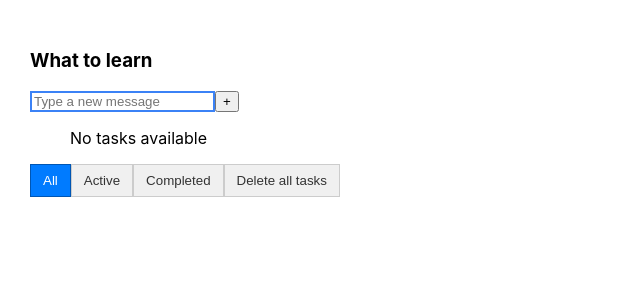
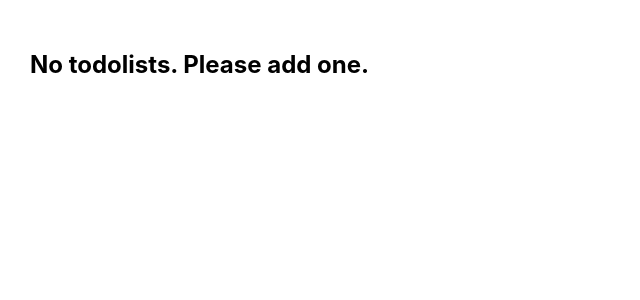
Before and after one commit to TatsianaKedrova/todolist-homework_project, a React (Vite) app: page / in a window 1280 px wide. Shown: the top 300 px of the page, without its empty margins (0-640 px from the left). Built offline with nearby package versions, Linux system fonts and the light colour scheme.

Commit message:
added nanoid instead of crypto; changed parent Component to accept todolist ids, used useShallow hook; refactored todolist types; corrected delete and add functions for todolists and tasks

```diff
--- a/package.json
+++ b/package.json
@@ -10,6 +10,7 @@
     "preview": "vite preview"
   },
   "dependencies": {
+    "nanoid": "^5.1.11",
     "react": "19.0.0",
     "react-dom": "19.0.0",
     "zustand": "^5.0.14"
--- a/src/App.tsx
+++ b/src/App.tsx
@@ -1,12 +1,21 @@
 import "./App.css";
 import { TodolistItem } from "./components/TodolistItem";
+import { useTodolistStore } from "./store.zustand/useTodolistStore";
+import { useShallow } from "zustand/react/shallow";
 
 export const App = () => {
+  const todolistIdsArray = useTodolistStore(
+    useShallow((state) => Object.keys(state.todolists)),
+  );
   return (
     <div className="app">
-      <TodolistItem
-        title="What to learn"
-      />
+      {todolistIdsArray.length === 0 ? (
+        <h2>No todolists. Please add one.</h2>
+      ) : (
+        todolistIdsArray.map((todolistId) => (
+          <TodolistItem title="What to learn" todolistId={todolistId} />
+        ))
+      )}
     </div>
   );
 };
--- a/src/components/FullInput.tsx
+++ b/src/components/FullInput.tsx
@@ -1,14 +1,20 @@
 import { useEffect, useMemo, useRef, useState } from "react";
 import TaskItem from "./TaskItem";
 import { useTodolistStore } from "../store.zustand/useTodolistStore";
-
-export const FullInput = () => {
+type FullInputProps = {
+  todolistId: string;
+};
+export const FullInput = ({ todolistId }: FullInputProps) => {
   let [title, setTitle] = useState<string>("");
   let [hasError, setHasError] = useState<boolean>(false);
   const inputRef = useRef<HTMLInputElement>(null);
   const timeoutRef = useRef<ReturnType<typeof setTimeout> | null>(null);
-  const tasks = useTodolistStore((state) => state.tasks);
-  const filter = useTodolistStore((state) => state.filter);
+  const tasks = useTodolistStore(
+    (state) => state.todolists[todolistId]?.tasks || [],
+  );
+  const filter = useTodolistStore(
+    (state) => state.todolists[todolistId]?.filter || "all",
+  );
   const addNewTask = useTodolistStore((state) => state.addNewTask);
   useEffect(() => {
     if (inputRef.current) {
--- a/src/components/TodolistItem.tsx
+++ b/src/components/TodolistItem.tsx
@@ -1,24 +1,24 @@
 import { useTodolistStore } from "../store.zustand/useTodolistStore";
-import { TodolistItemProps } from "../types.ts/Todolist.types";
 import { Button } from "./Button";
 import { FullInput } from "./FullInput";
 
-export const TodolistItem = ({ title }: TodolistItemProps) => {
+type TodolistItemProps = {
+  title: string;
+  todolistId: string;
+};
+
+export const TodolistItem = ({ title, todolistId }: TodolistItemProps) => {
   const deleteAllTasks = useTodolistStore((state) => state.deleteAllTasks);
   const changeFilter = useTodolistStore((state) => state.changeFilter);
   return (
     <div>
       <h3>{title}</h3>
       <div>
-        <FullInput />
+        <FullInput todolistId={todolistId} />
       </div>
       <div className="filter-buttons">
-        <Button actionOnClick={() => changeFilter("all")}>
-          All
-        </Button>
-        <Button actionOnClick={() => changeFilter("active")}>
-          Active
-        </Button>
+        <Button actionOnClick={() => changeFilter("all")}>All</Button>
+        <Button actionOnClick={() => changeFilter("active")}>Active</Button>
         <Button actionOnClick={() => changeFilter("completed")}>
           Completed
         </Button>
--- a/src/store.zustand/useTodolistStore.ts
+++ b/src/store.zustand/useTodolistStore.ts
@@ -1,21 +1,63 @@
 import { create } from "zustand";
+import { nanoid } from "nanoid";
 import { FilterValues, TodolistState } from "../types.ts/Todolist.types";
 export const useTodolistStore = create<TodolistState>((set) => ({
-  tasks: [],
-  filter: "all",
-  deleteTask: (taskId: string) =>
-    set((state) => ({
-      tasks: state.tasks.filter((task) => task.id !== taskId),
-    })),
+  todolists: {},
+  addTodolist: (title: string) =>
+    set((state) => {
+      const todolistId = nanoid();
+      return {
+        todolists: {
+          ...state.todolists,
+          [todolistId]: {
+            todolistId,
+            title,
+            filter: "all",
+            tasks: [],
+          },
+        },
+      };
+    }),
+  deleteTodolist: (todolistId: string) =>
+    set((state) => {
+      const { [todolistId]: _, ...remaining } = state.todolists;
+      return { todolists: remaining };
+    }),
+  deleteTask: (todolistId: string, taskId: string) =>
+    set((state) => {
+      const currentTodolist = state.todolists[todolistId];
+      return {
+        todolists: {
+          ...state.todolists,
+          [todolistId]: {
+            ...currentTodolist,
+            tasks: currentTodolist.tasks.filter((task) => task.id !== taskId),
+          },
+        },
+      };
+    }),
+  deleteAllTasks: (todolistId: string) =>
+    set((state) => {
+      const currentTodolist = state.todolists[todolistId];
+      if (!currentTodolist) return {};
+      return {
+        todolists: {
+          ...state.todolists,
+          [todolistId]: {
+            ...currentTodolist,
+            tasks: [],
+          },
+        },
+      };
+    }),
   changeFilter: (newFilter: FilterValues) => set({ filter: newFilter }),
   addNewTask: (taskTitle: string) =>
     set((state) => ({
       tasks: [
         ...state.tasks,
-        { id: crypto.randomUUID(), title: taskTitle, isDone: false },
+        { id: nanoid(), title: taskTitle, isDone: false },
       ],
     })),
-  deleteAllTasks: () => set({ tasks: [] }),
   handleCheckboxChange: (taskId: string, isChecked: boolean) =>
     set((state) => ({
       tasks: state.tasks.map((task) =>
```
Also changed, not shown: src/types.ts/Todolist.types.ts (+12 -8 lines), 1 other file (tests, documents, lock files or other folders).
